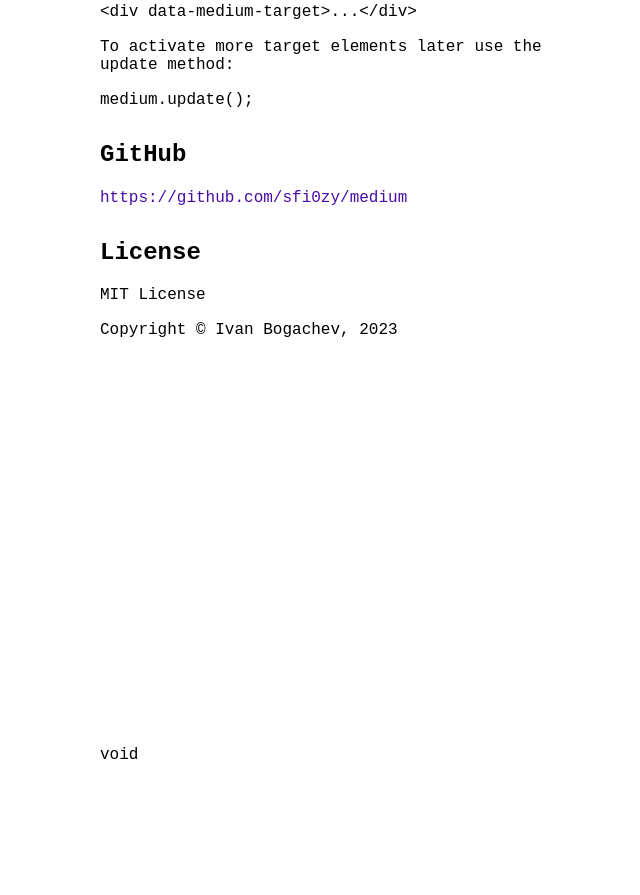
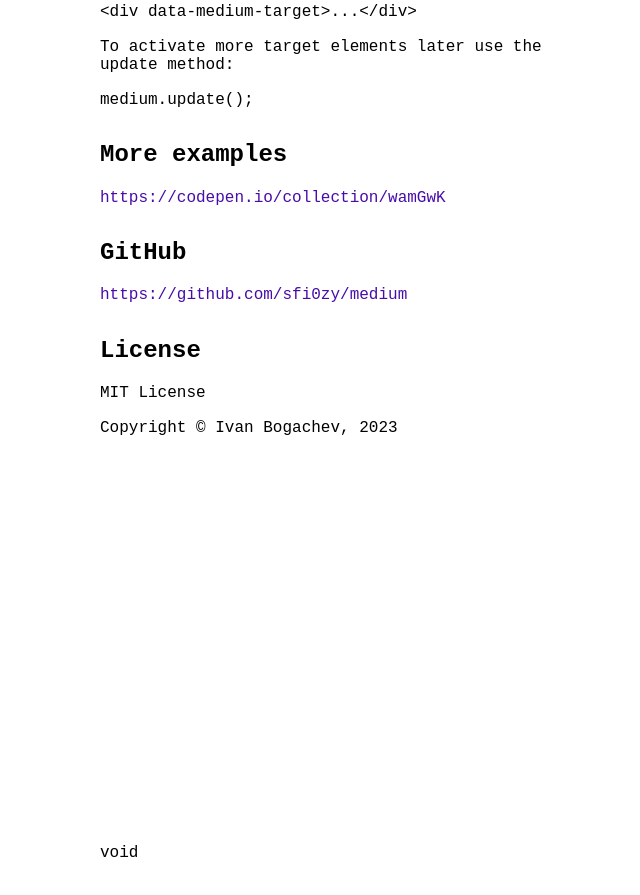
Before and after one commit to sfi0zy/medium, a website: page index.html in a window 1280 px wide. Shown: the part 2256-3151 px from the top of the page, without its empty margins (300-940 px from the left). Drawn offline with nearby package versions, Linux system fonts and the light colour scheme; a web font is replaced by a local one.

Commit message:
Add link to the examples collection on CodePen

```diff
--- a/index.html
+++ b/index.html
@@ -174,6 +174,7 @@ const medium = new Medium({
             <h2>Live example</h2>
             <div id='target' data-medium-target>#target</div>
             <section id='out'></section>
+
             <h3>Targets (optional)</h3>
             <p>By default, all coordinates will be calculated from the top left corner of the window and its center. You can mark a few elements with data-medium-target attribute to add relative coordinates to them as well:</p>
             <code><pre>
@@ -183,6 +184,8 @@ const medium = new Medium({
             <code></pre>
 medium.update();
 </pre></code>
+            <h2>More examples</h2>
+            <a href='https://codepen.io/collection/wamGwK'>https://codepen.io/collection/wamGwK</a>
             <h2>GitHub</h2>
             <a href='https://github.com/sfi0zy/medium'>https://github.com/sfi0zy/medium</a>
             <h2>License</h2>
```
Also changed, not shown: README.md.
